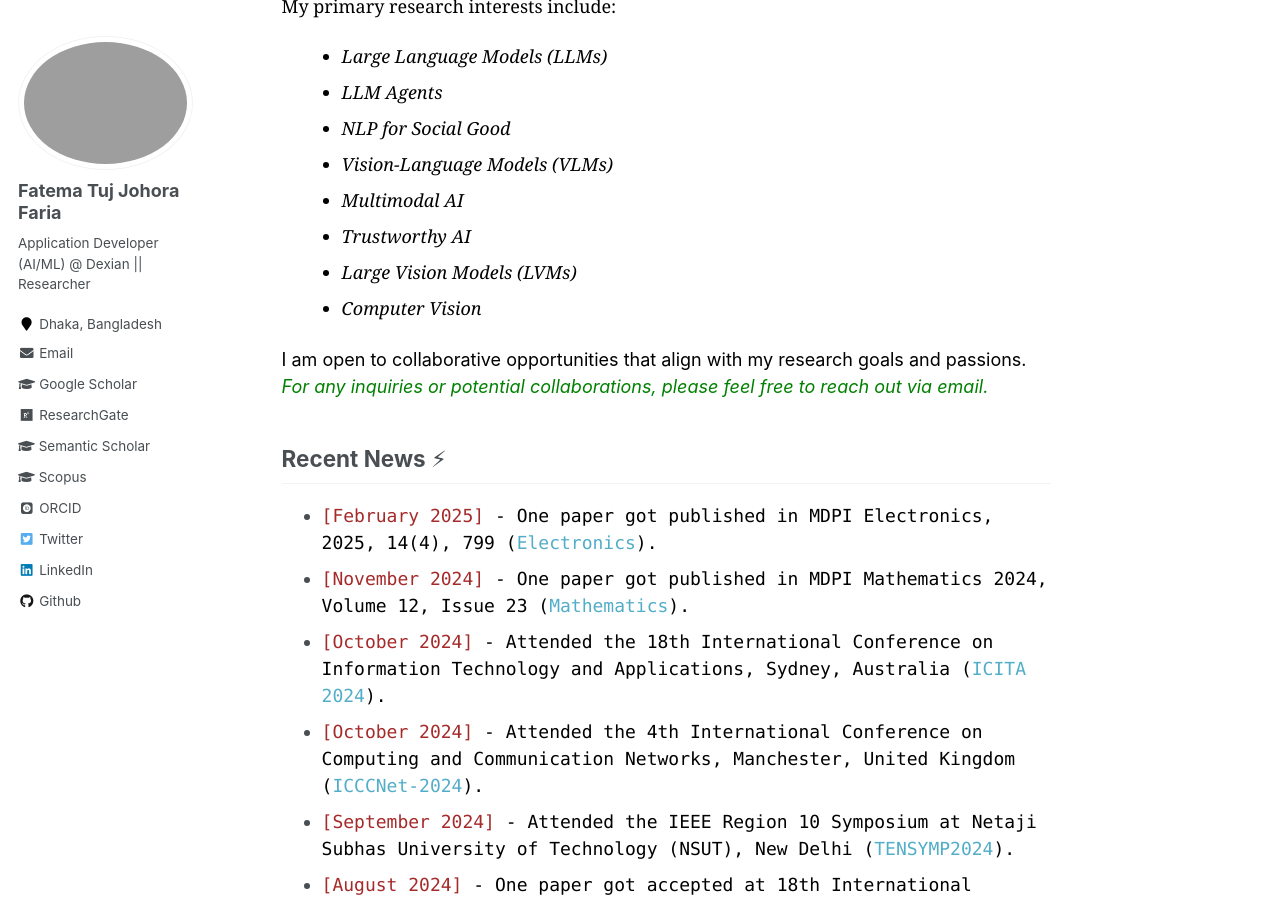
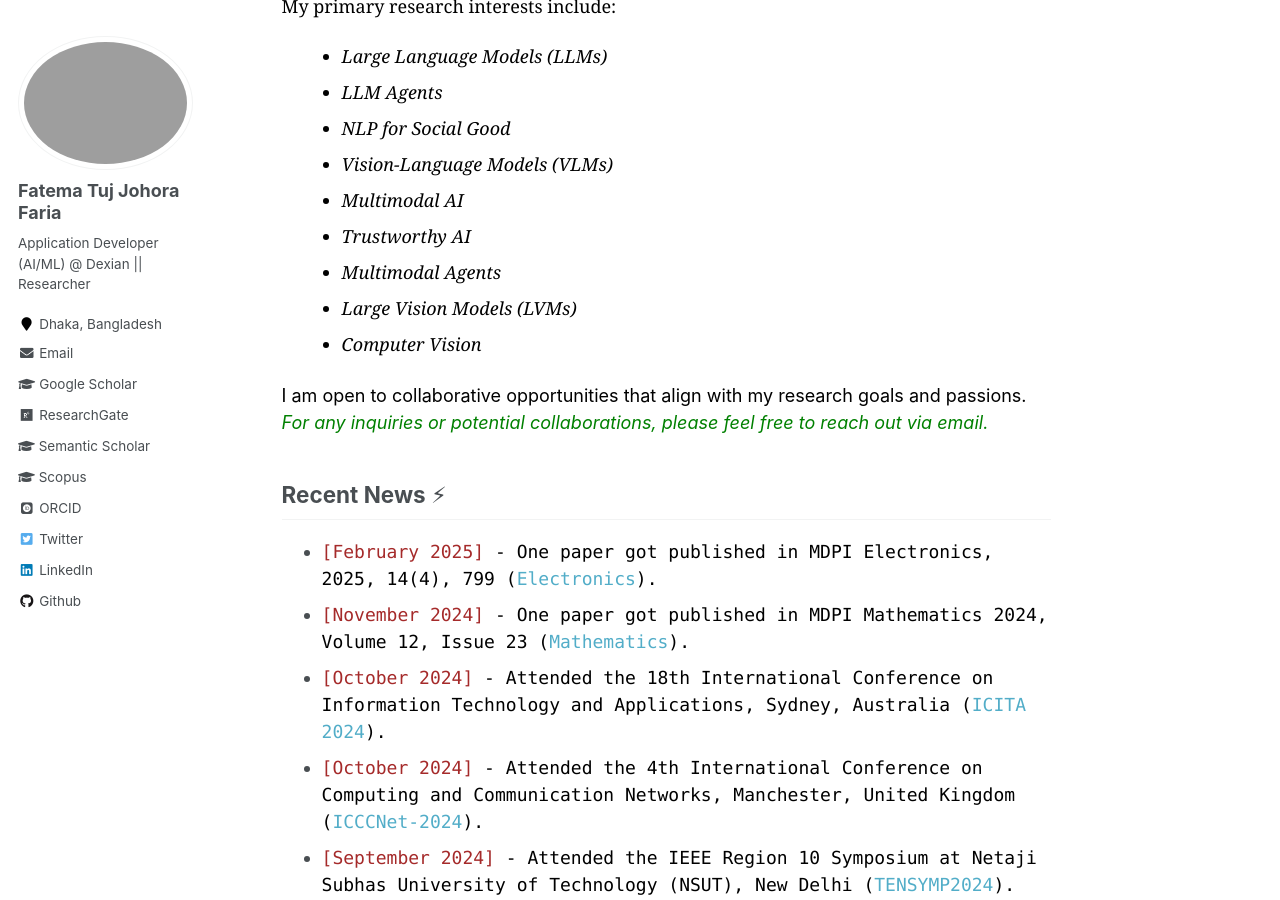
Before and after one commit to fatemafaria142/fatemafaria142.github.io, a Jekyll site: the page built from _pages/about.md, in a window 1280 px wide and 900 px high, scrolled down 429 px. Built offline with Jekyll 4.4.1, drawn with Linux system fonts in a browser that asks for light colours; some web fonts are replaced.

Commit message:
Update about

```diff
--- a/_pages/about.md
+++ b/_pages/about.md
@@ -24,6 +24,7 @@ My primary research interests include:
     <li><em>Vision-Language Models (VLMs)</em></li>
     <li><em>Multimodal AI</em></li>
     <li><em>Trustworthy AI</em></li>
+    <li><em>Multimodal Agents</em></li>
     <li><em>Large Vision Models (LVMs)</em></li>
     <li><em>Computer Vision</em></li>
 </ul>
```
